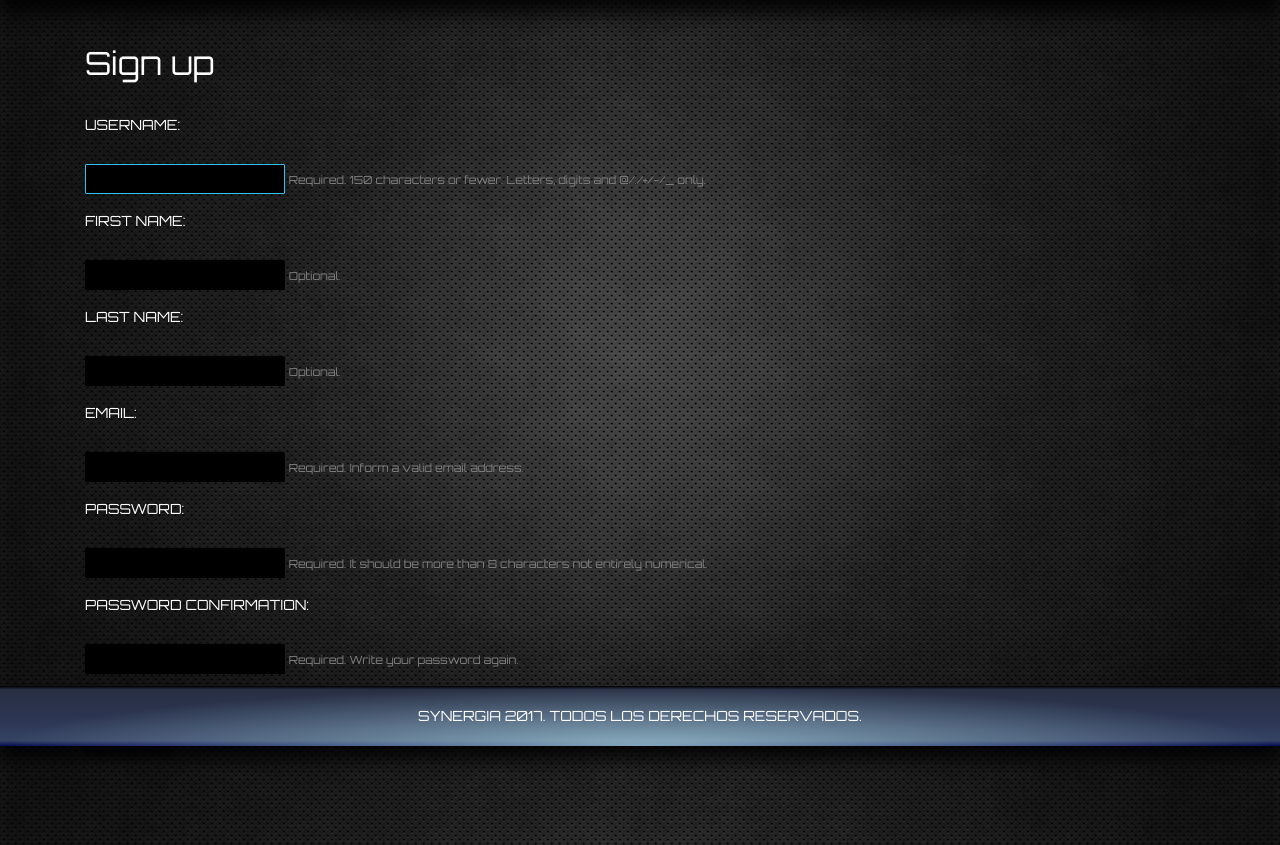
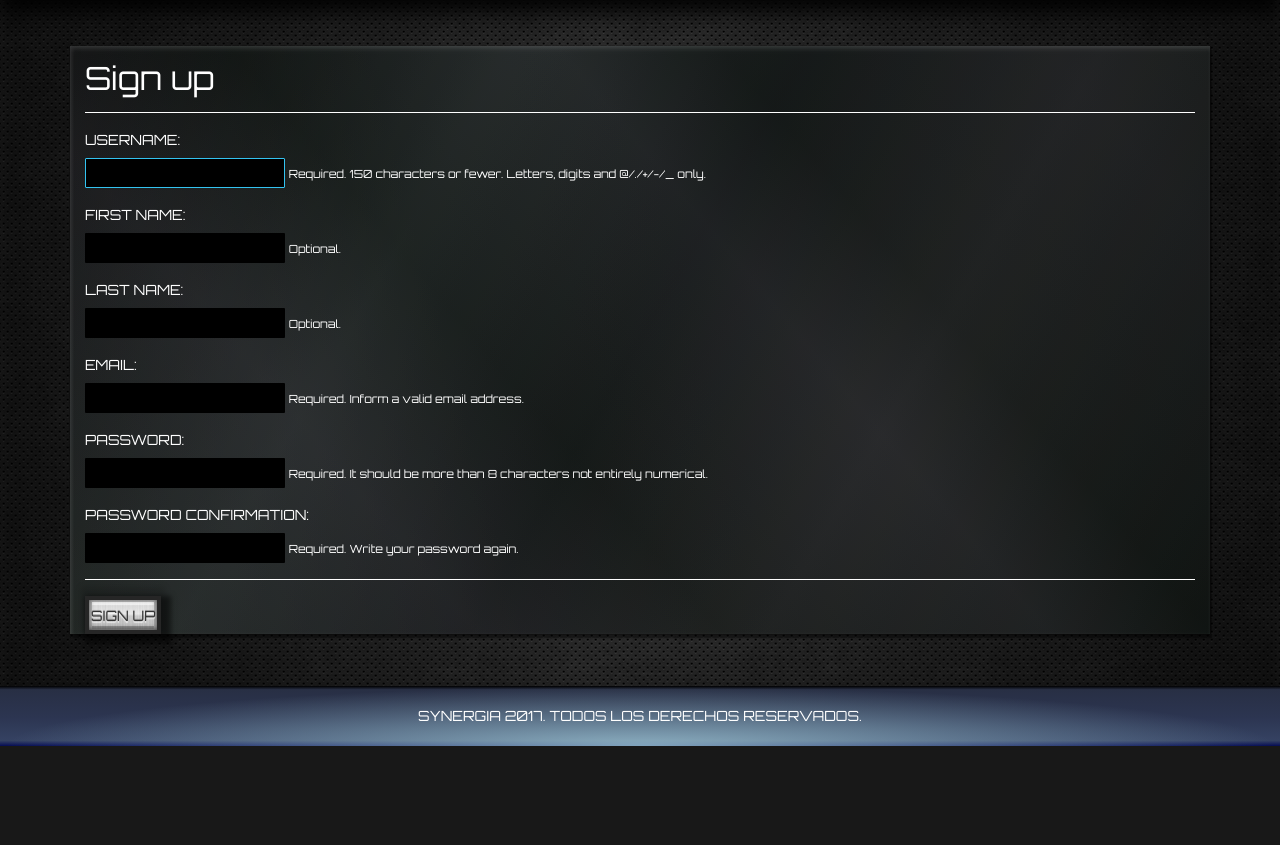
Before and after one commit to MartinMonnittola/IngenieraSoftware, a Django app: page /signup/ in a window 1280 px wide. Shown: the part 54-899 px from the top of the page. After the commit the page ends 800 px from the top, so only its background shows below. Run offline with Django 3.2, Linux system fonts and the light colour scheme; parts of the project's set-up code (start-up, migrations or seed data) failed here and were passed over; some libraries are stand-ins or nearby versions.

Commit message:
fix de frontend en templates

```diff
--- a/clashofplanets/game/templates/register.html
+++ b/clashofplanets/game/templates/register.html
@@ -1,24 +1,27 @@
 {% extends "base.html" %}
 
 {% block main_content %}
-    <h2>Sign up</h2>
-    <hr>
+    <div class="row">
+        <div class="col metal-effect2">
+            <h2 class="top15">Sign up</h2>
+            <hr class="style1">
             <form method="post">
                 {% csrf_token %}
                 {% for field in form %}
                 <p>
                     {{ field.label_tag }}
-            <br>
                     {{ field }}
                     {% if field.help_text %}
-                <small style="color: grey">{{ field.help_text }}</small>
+                        <small class="help-text">{{ field.help_text }}</small>
                     {% endif %}
                     {% for error in field.errors %}
                         <p style="color: red">{{ error }}</p>
                     {% endfor %}
                 </p>
                 {% endfor %}
-        <hr>
-        <button type="submit" class="metal" >Sign up</button>
+                <hr class="style1">
+                <button type="submit" class="metal bot15">Sign up</button>
             </form>
+        </div>
+    </div>
 {% endblock %}
```
Also changed, not shown: clashofplanets/game/templates/ingame.html (+7 -4 lines). Lines whose indentation alone changed are shown as unchanged.
